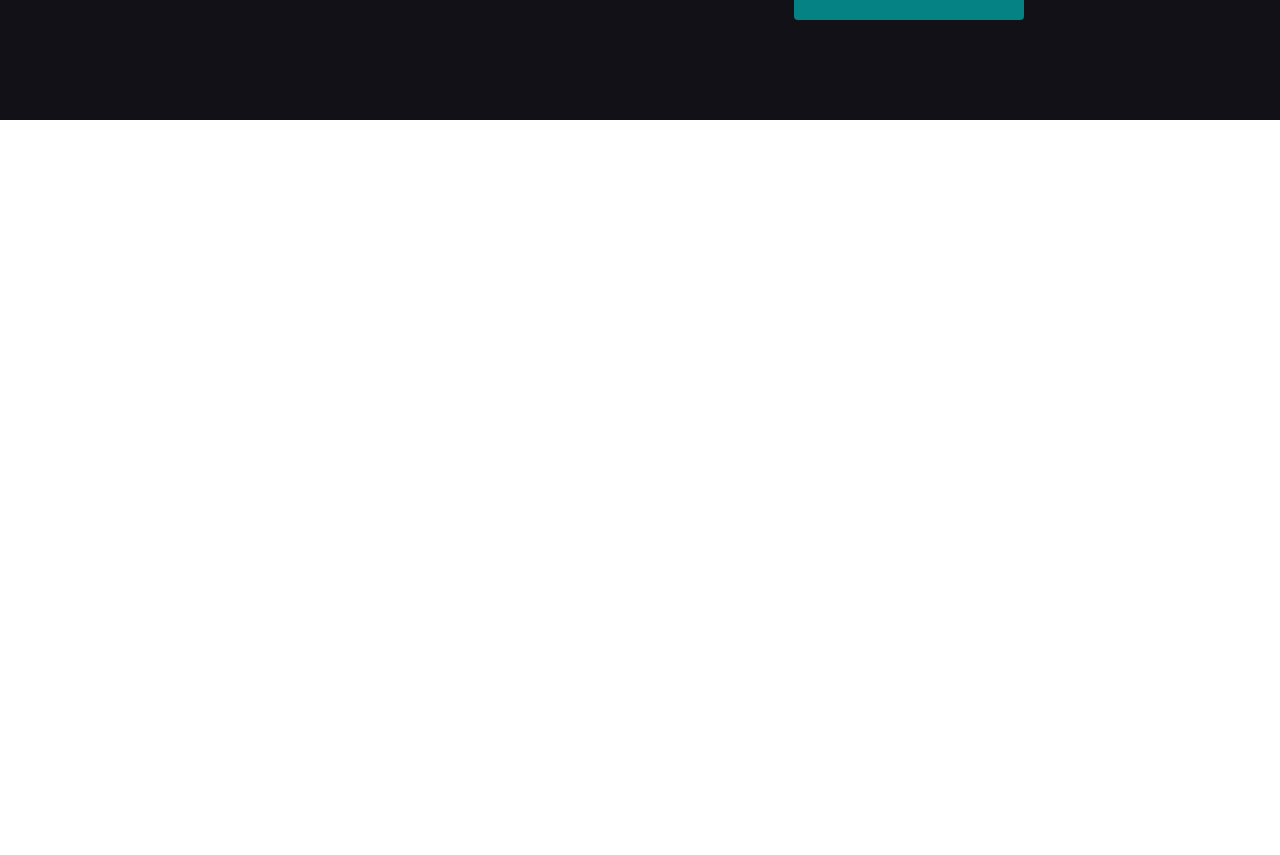
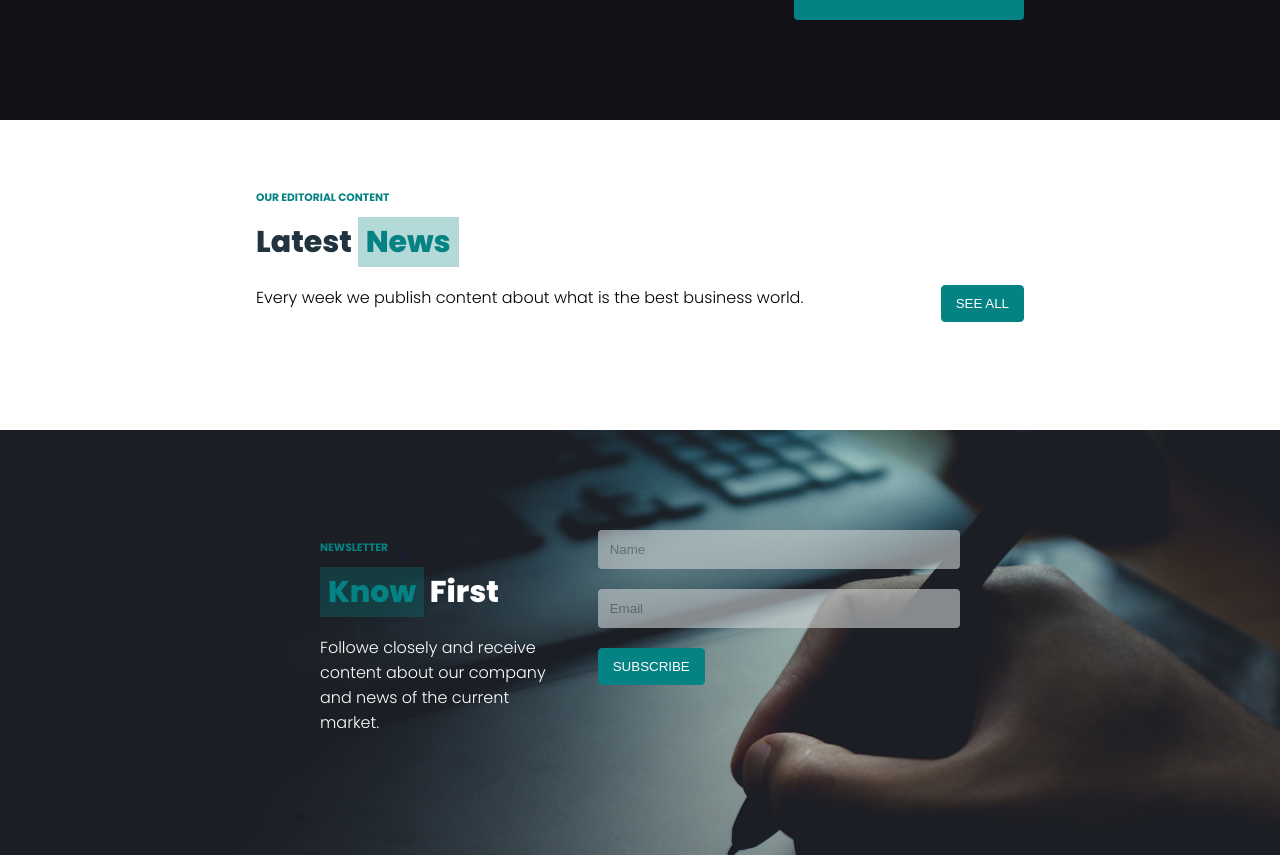
Before and after one commit to PaoloNapoli97/proj-html-vuejs, a Vue app: page / in a window 1280 px wide. Shown: the part 3600-4455 px from the top of the page. Before the commit the page ends 3720 px from the top, so only its background shows below. Built offline with nearby package versions, Linux system fonts and the light colour scheme.

Commit message:
Add: Newsletter

```diff
--- a/src/App.vue
+++ b/src/App.vue
@@ -43,6 +43,7 @@ export default {
 <template>
   <AppHeader :info="contacts" />
   <AppMain />
+  <AppFooter />
 </template>
 
 <style lang="scss">
--- a/src/components/AppMain.vue
+++ b/src/components/AppMain.vue
@@ -3,6 +3,8 @@ import AboutUs from "./AboutUs.vue";
 import OurServices from "./OurServices.vue";
 import OurPlan from "./OurPlan.vue";
 import OurTeam from "./OurTeam.vue";
+import LatestNews from "./LatestNews.vue";
+import NewsLetter from "./NewsLetter.vue";
 
 export default {
   name: "AppMain",
@@ -11,6 +13,8 @@ export default {
     OurServices,
     OurPlan,
     OurTeam,
+    LatestNews,
+    NewsLetter,
   },
 };
 </script>
@@ -20,6 +24,8 @@ export default {
   <OurServices />
   <OurPlan />
   <OurTeam />
+  <LatestNews />
+  <NewsLetter />
 </template>
 
 <style lang="scss" scoped></style>
--- /dev/null
+++ b/src/components/LatestNews.vue
@@ -0,0 +1,50 @@
+<template>
+  <main>
+    <div class="container">
+      <div class="introduction">
+        <h6>OUR EDITORIAL CONTENT</h6>
+        <h2>Latest <span class="badge">News</span></h2>
+        <div class="row">
+          <p>
+            Every week we publish content about what is the best business world.
+          </p>
+          <button class="btn btn-primary">SEE ALL</button>
+        </div>
+      </div>
+      <div class="cards-container">
+        <NewsCard class="card" />
+      </div>
+    </div>
+  </main>
+</template>
+
+<script>
+import NewsCard from "./NewsCard.vue";
+
+export default {
+  components: {
+    NewsCard,
+  },
+  data() {
+    return {};
+  },
+};
+</script>
+
+<style lang="scss" scoped>
+main {
+  padding: 100px 0;
+
+  .row {
+    display: flex;
+    justify-content: space-between;
+
+    button {
+      align-self: baseline;
+    }
+  }
+
+  .cards-container {
+  }
+}
+</style>
--- /dev/null
+++ b/src/components/NewsCard.vue
@@ -0,0 +1,13 @@
+<template>
+  <div></div>
+</template>
+
+<script>
+export default {
+  setup() {
+    return {};
+  },
+};
+</script>
+
+<style lang="scss" scoped></style>
--- /dev/null
+++ b/src/components/NewsLetter.vue
@@ -0,0 +1,66 @@
+<template>
+  <main>
+    <div class="row">
+      <div class="introduction">
+        <h6>NEWSLETTER</h6>
+        <h2><span class="badge">Know</span> First</h2>
+        <p>
+          Followe closely and receive content about our company and news of the
+          current market.
+        </p>
+      </div>
+      <div>
+        <form action="">
+          <input type="text" placeholder="Name" />
+          <input type="email" placeholder="Email" />
+          <button type="submit" class="btn btn-primary">SUBSCRIBE</button>
+        </form>
+      </div>
+    </div>
+  </main>
+</template>
+
+<script>
+export default {
+  setup() {
+    return {};
+  },
+};
+</script>
+
+<style lang="scss" scoped>
+main {
+  padding: 100px 0;
+  background-image: url("../assets/img/bg-1.jpg");
+  background-size: cover;
+  background-position: 0 20%;
+}
+.row {
+  color: var(--quaternary-color);
+  display: flex;
+  width: 50%;
+  margin: auto;
+
+  .introduction {
+    margin-top: 40px;
+    width: 50%;
+    margin-right: 50px;
+
+    h2 {
+      color: inherit;
+    }
+  }
+
+  input {
+    background-color: var(--secondary-color);
+    opacity: 0.6;
+    width: 100%;
+    margin-bottom: 20px;
+    outline: none;
+    padding: 12px;
+    border-radius: 4px;
+    border: none;
+    color: gray;
+  }
+}
+</style>
--- a/src/components/TeamCard.vue
+++ b/src/components/TeamCard.vue
@@ -32,8 +32,9 @@ export default {
     flex-direction: column;
     padding-left: 12px;
 
+    .socials {
+      margin-top: auto;
       ul {
-      padding-top: 8px;
         display: flex;
         list-style: none;
 
@@ -54,10 +55,11 @@ export default {
         }
       }
     }
+  }
 
   img {
     width: 100px;
-    height: 100px;
+    height: 110px;
   }
 }
 </style>
```
Lines whose indentation alone changed are shown as unchanged.
